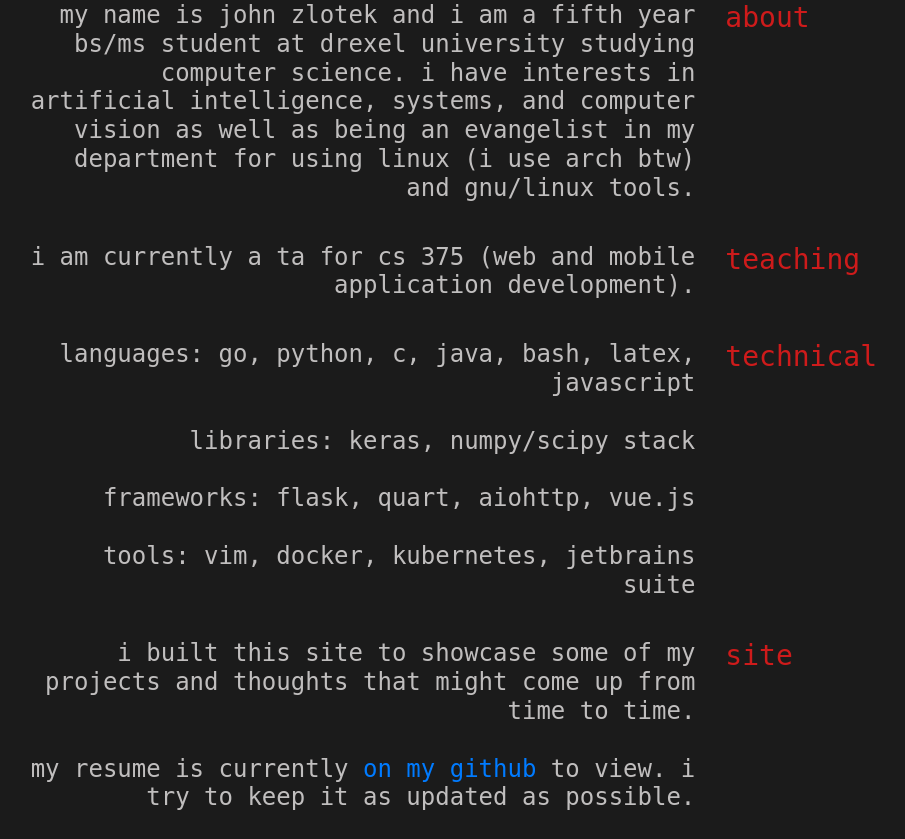
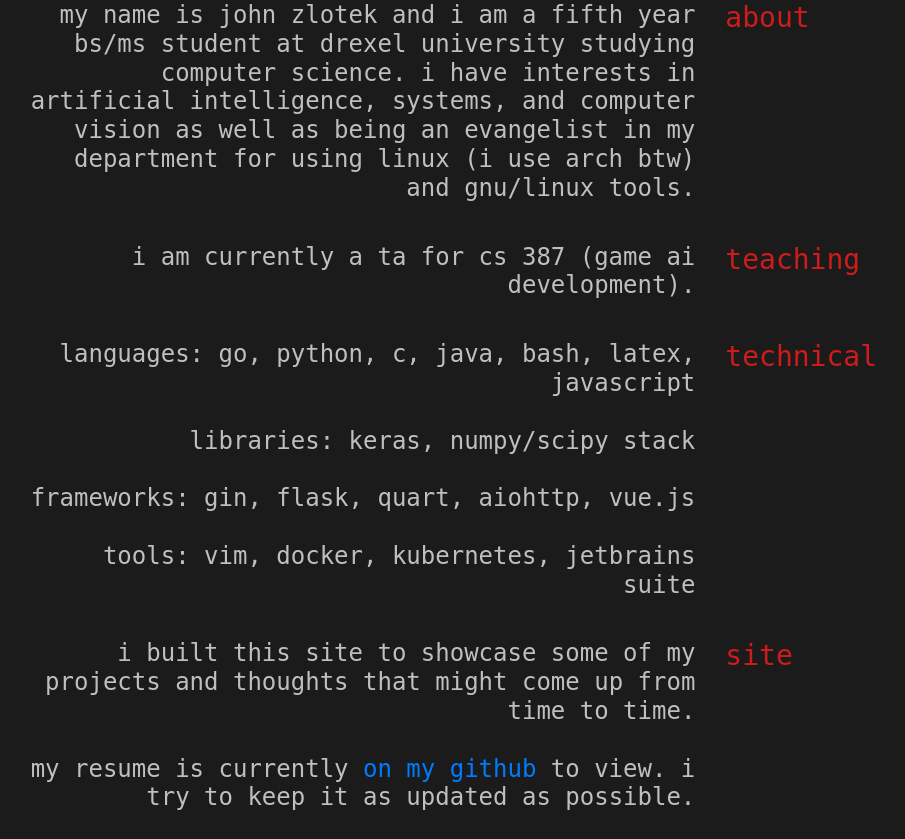
Before and after one commit to jzlotek/personal-website, a Flask app: page / in a window 1280 px wide. Shown: the part 131-970 px from the top of the page, without its empty margins (106-1011 px from the left). Run offline with Flask 2, Linux system fonts and the light colour scheme; some libraries are stand-ins or nearby versions.

Commit message:
Sun 13 Dec 2020 05:46:01 PM EST

```diff
--- a/templates/index.html
+++ b/templates/index.html
@@ -14,7 +14,7 @@
     <div class="row py-3">
         <div class="d-md-none col text-right"><p class="h3 text--accent">teaching</p></div>
         <div class="col-md-8 text-right"><p class="h4 text--muted text-lowercase">
-            I am currently a TA for CS 375 (Web and Mobile Application Development).
+            I am currently a TA for CS 387 (Game AI Development).
         </p></div>
         <div class="d-none d-md-block col-md-4 text-left"><p class="h3 text--accent">teaching</p></div>
     </div>
@@ -25,7 +25,7 @@
             <br/><br/>
             Libraries: Keras, Numpy/Scipy Stack
             <br/><br/>
-            Frameworks: Flask, Quart, aiohttp, Vue.js
+            Frameworks: Gin, Flask, Quart, aiohttp, Vue.js
             <br/><br/>
             Tools: vim, Docker, Kubernetes, JetBrains Suite
         </p></div>
```
